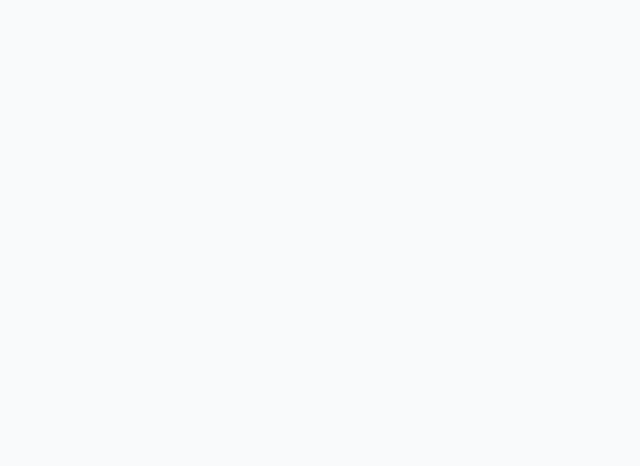
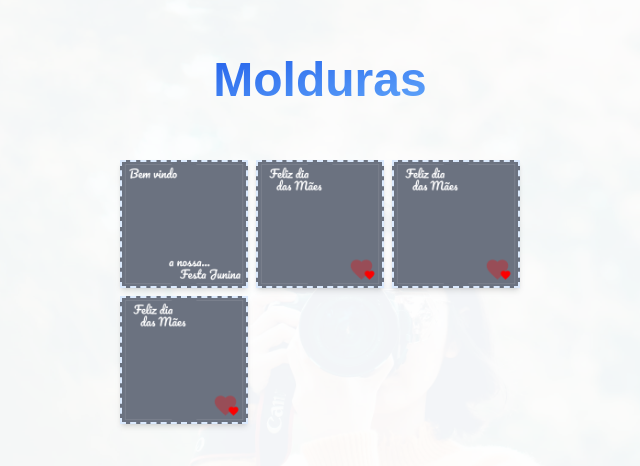
Before and after one commit to joelsantosjunior/Image-framer, a React (Vite) app: page /frame in a window 1280 px wide. Shown: the top 466 px of the page, without its empty margins (320-960 px from the left). Built offline with nearby package versions, Linux system fonts and the light colour scheme; a web font is replaced by a local one.

Commit message:
apply frame and download

```diff
--- a/src/App.css
+++ b/src/App.css
@@ -34,7 +34,7 @@
     @apply min-h-screen;
     @apply min-w-full;
     @apply bg-gray-50;
-    @apply px-12;
+    @apply px-10;
   }
 
   .page > h1 {
--- a/src/App.tsx
+++ b/src/App.tsx
@@ -4,12 +4,13 @@ import UploadPage from './pages/UploadPage'
 import ImageView from './pages/ImageViewPage'
 import { ImageContext } from './ImageContext'
 import { useState } from 'react'
+import FrameSelectionPage from './pages/FrameSelectionPage'
 
 function App() {
   const value = {
     imageSrc: '',
     frame: '',
-    result: '',
+    result: null,
   }
 
   const imageState = useState<ImageContext>(value)
@@ -20,7 +21,7 @@ function App() {
         <Routes>
           <Route path="/" element={<UploadPage />}></Route>
           <Route path="/view" element={<ImageView />}></Route>
-          <Route path="/frame"></Route>
+          <Route path="/frame" element={<FrameSelectionPage />}></Route>
           <Route path="/download"></Route>
         </Routes>
       </ImageContext.Provider>
--- a/src/ImageContext.tsx
+++ b/src/ImageContext.tsx
@@ -3,7 +3,7 @@ import { createContext } from 'react'
 export interface ImageContext {
   imageSrc: string
   frame: string
-  result: string
+  result: string | null
 }
 
 export const ImageContext = createContext<
@@ -12,7 +12,7 @@ export const ImageContext = createContext<
   {
     imageSrc: '',
     frame: '',
-    result: '',
+    result: null,
   },
   () => {},
 ])
--- /dev/null
+++ b/src/pages/FrameSelectionPage.tsx
@@ -0,0 +1,75 @@
+import { ImageContext } from '../ImageContext'
+import { useContext, useState } from 'react'
+import { useNavigate } from 'react-router-dom'
+
+interface Frame {
+  src: string
+  name: string
+  dimensions?: string
+  ratio?: string
+  bg?: string
+}
+
+const FrameSelectionPage = () => {
+  const frames: Frame[] = [
+    {
+      src: 'src/assets/frames/festa-junina.png',
+      name: 'Frame 1',
+      bg: 'bg-gray-500',
+    },
+    {
+      src: 'src/assets/frames/dia-das-maes.png',
+      name: 'Frame 2',
+      bg: 'bg-gray-500',
+    },
+    {
+      src: 'src/assets/frames/dia-das-maes.png',
+      name: 'Frame 3',
+      bg: 'bg-gray-500',
+    },
+    {
+      src: 'src/assets/frames/dia-das-maes.png',
+      name: 'Frame 4',
+      bg: 'bg-gray-500',
+    },
+  ]
+
+  const [imageContext, setImageContext] = useContext(ImageContext)
+  const [_, setMoldura] = useState('')
+  const navigate = useNavigate()
+
+  const handleSelectMolduras = (frameSrc: string) => {
+    setMoldura(frameSrc)
+    setImageContext({
+      ...imageContext,
+      frame: frameSrc,
+    })
+
+    navigate('/view')
+  }
+
+  return (
+    <div className="page">
+      <h1 className="mb-14 mt-14">Molduras</h1>
+
+      <div
+        style={{
+          maxWidth: 'min(100%, 400px)',
+        }}
+        className="frames grid grid-cols-3 gap-2"
+      >
+        {frames.map((frame) => (
+          <div
+            key={frame.name}
+            onClick={() => handleSelectMolduras(frame.src)}
+            className={`frame-slot ${frame.bg} h-32 shadow-md border-2 border-dashed border-blue-100`}
+          >
+            <img src={frame.src} />
+          </div>
+        ))}
+      </div>
+    </div>
+  )
+}
+
+export default FrameSelectionPage
--- a/src/pages/ImageViewPage.tsx
+++ b/src/pages/ImageViewPage.tsx
@@ -2,18 +2,68 @@ import InstructionsList from '../components/InstructionsList'
 import PrimaryButton from '../components/PrimaryButton'
 import ImageViewer from '../components/ImageViewer'
 import { ImageContext } from '../ImageContext'
-import { useContext } from 'react'
+import { useContext, useMemo, useState } from 'react'
+import { useNavigate } from 'react-router-dom'
+import { blendTwoImages } from '../utils/blend-images-canvas'
+import { loadImage } from '../utils/load-image'
 
 const ImageView = () => {
-  const [imageContext, _] = useContext(ImageContext)
+  const [imageContext, setImageContext] = useContext(ImageContext)
+  const navigate = useNavigate()
+  const [isLoading, setIsLoading] = useState(false)
+
+  useMemo(async () => {
+    if (imageContext.imageSrc && imageContext.frame) {
+      setIsLoading(true)
+      const image = await loadImage(imageContext.imageSrc)
+      const frame = await loadImage(imageContext.frame)
+
+      const result = await blendTwoImages(image, frame, 0, 0)
+
+      if (result) setImageContext({ ...imageContext, result })
+      setIsLoading(false)
+    }
+  }, [imageContext.imageSrc, imageContext.frame])
+
+  const handleClickDownload = async (image: string) => {
+    if (image) {
+      const link = document.createElement('a')
+
+      link.href = image
+      link.download = 'image.jpg'
+      link.click()
+    }
+  }
+
+  const image = imageContext.result ?? imageContext.imageSrc
 
   return (
     <div className="page">
       <h1 className="mb-14 mt-14">Select a frame to apply</h1>
-      <ImageViewer imageSrc={imageContext.imageSrc} />
-
-      <PrimaryButton>
+      {isLoading ? (
+        <div
+          style={{
+            height: '428px',
+          }}
+          className=""
+        ></div>
+      ) : (
+        <ImageViewer imageSrc={image} />
+      )}
+      <PrimaryButton
+        onClick={() => {
+          navigate('/frame')
+        }}
+      >
         <span>molduras</span>
+      </PrimaryButton>
+      <div className="mb-3"></div>
+      <PrimaryButton
+        onClick={() => {
+          handleClickDownload(image)
+        }}
+      >
+        <span>download</span>
       </PrimaryButton>
       <div className="mb-5"></div>
       <InstructionsList></InstructionsList>
```
Also changed, not shown: src/assets/png.png (added), 1 other file (tests, documents, lock files or other folders).
